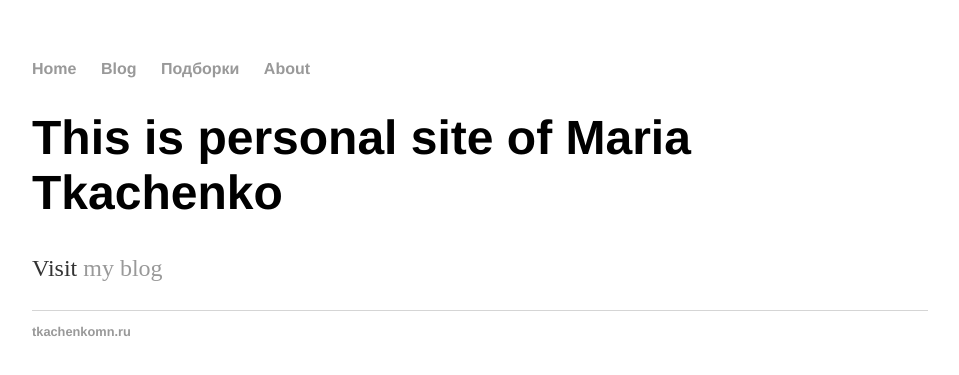
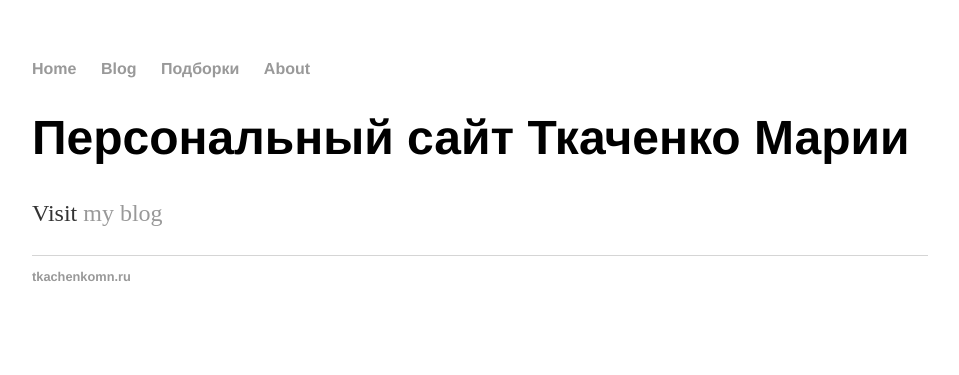
Before and after one commit to mathgems/mathgems.github.io, a Jekyll site: the page built from index.html, in a window 1280 px wide. Shown: the top 375 px of the page, without its empty margins (160-1119 px from the left). Built offline with Jekyll 4.4.1, drawn with Linux system fonts in a browser that asks for light colours.

Commit message:
Update index.html
adding name on index.html

```diff
--- a/index.html
+++ b/index.html
@@ -3,6 +3,6 @@ layout: default
 title: Tkachenko Maria
 ---
 <div class="blurb">
-	<h1>This is personal site of Maria Tkachenko</h1>
+	<h1>Персональный сайт Ткаченко Марии</h1>
 	<p>Visit <a href="/blog">my blog</a></p>
 </div><!-- /.blurb -->
```
